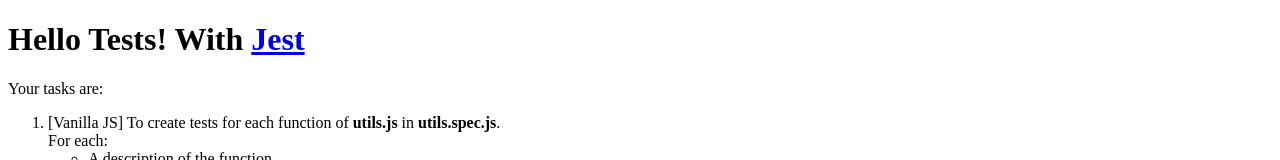
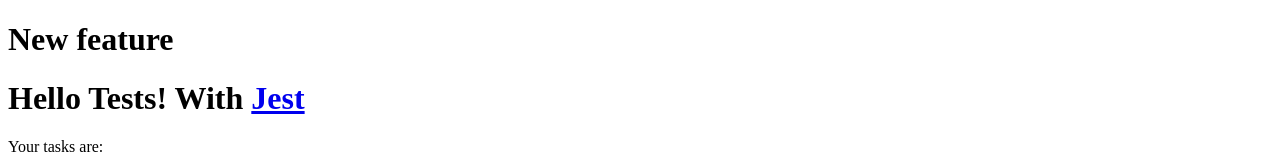
Before and after one commit to sarahliess/testing-workshop, a React (Create React App) app: page / in a window 1280 px wide. Shown: the top 160 px of the page. Built offline with nearby package versions, Linux system fonts and the light colour scheme.

Commit message:
new feature

```diff
--- a/src/App.js
+++ b/src/App.js
@@ -4,6 +4,7 @@
 export default function App() {
   return (
     <div className="App">
+      <h1>New feature</h1>
       <h1>
         Hello Tests! With{" "}
         <a
```
